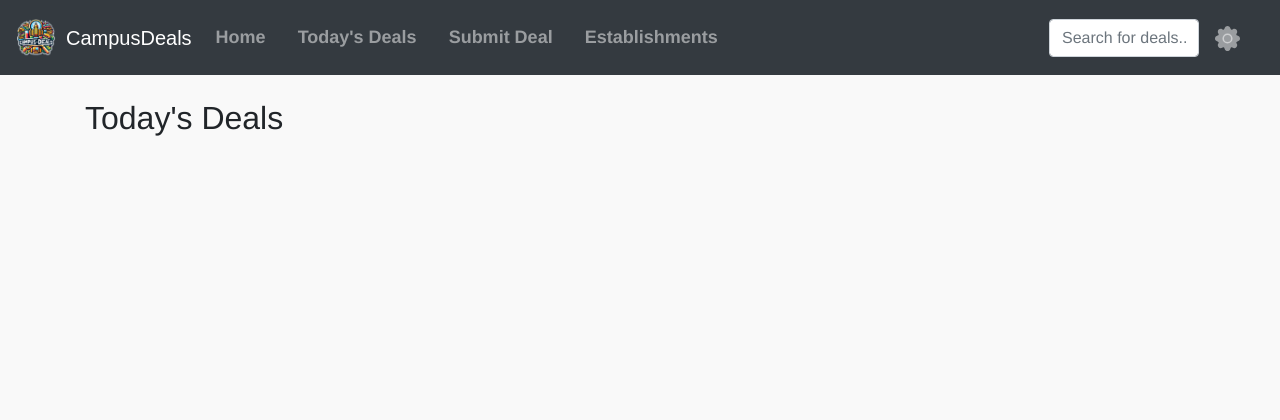
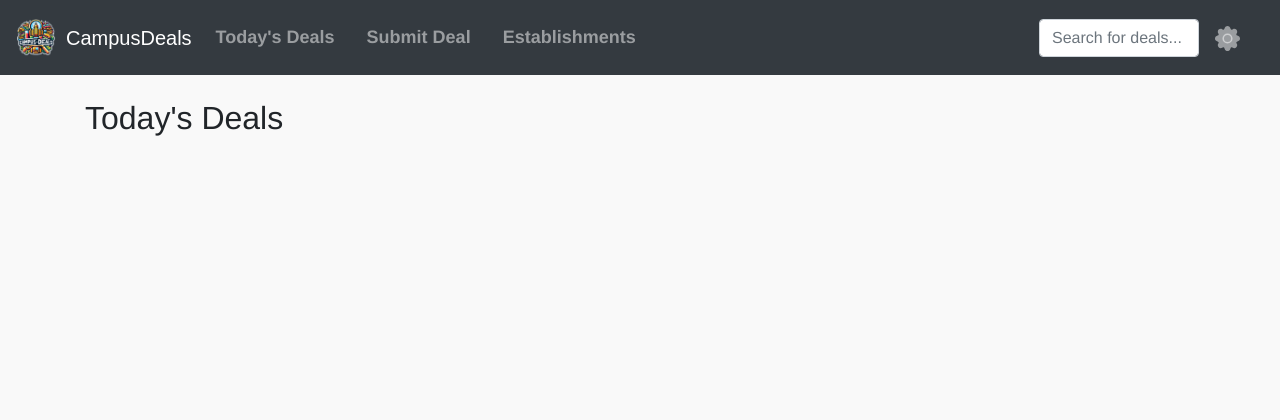
Before and after one commit to benborszcz/CampusDeals, a Flask app: page /daily-deals in a window 1280 px wide. Shown: the top 420 px of the page. Run offline with Flask 3, Linux system fonts and the light colour scheme; data that the repository does not hold is empty; parts of the project's set-up code (start-up, migrations or seed data) failed here and were passed over; some libraries are stand-ins or nearby versions.

Commit message:
Removed home tab, other minor nav bar edits

```diff
--- a/app/static/css/base.css
+++ b/app/static/css/base.css
@@ -21,7 +21,7 @@ form.form-inline.mb-4 {
 }
 
 .search-input {
-    width: 150px !important; /* Default width */
+    width: 160px !important; /* Default width */
     transition: width 0.4s ease-in-out; /* Animate the change */
 }
 
--- a/app/templates/base.html
+++ b/app/templates/base.html
@@ -159,8 +159,6 @@ footer {
             </a>
             <a class="navbar-brand" href="{{ url_for('index') }}">CampusDeals</a>
             <ul class="navbar-nav">
-                <!-- Add Home and Submit Deal links here -->
-                <li class="nav-item"><a class="nav-link" href="{{ url_for('index') }}">Home</a></li>
                 <li class="nav-item"><a class="nav-link" href="{{ url_for('daily_deals') }}">Today's Deals</a></li>
                 <li class="nav-item"><a class="nav-link" href="{{ url_for('submit_deal') }}">Submit Deal</a></li>
                 <li class="nav-item"><a class="nav-link" href="{{ url_for('establishments') }}">Establishments</a></li>
```
